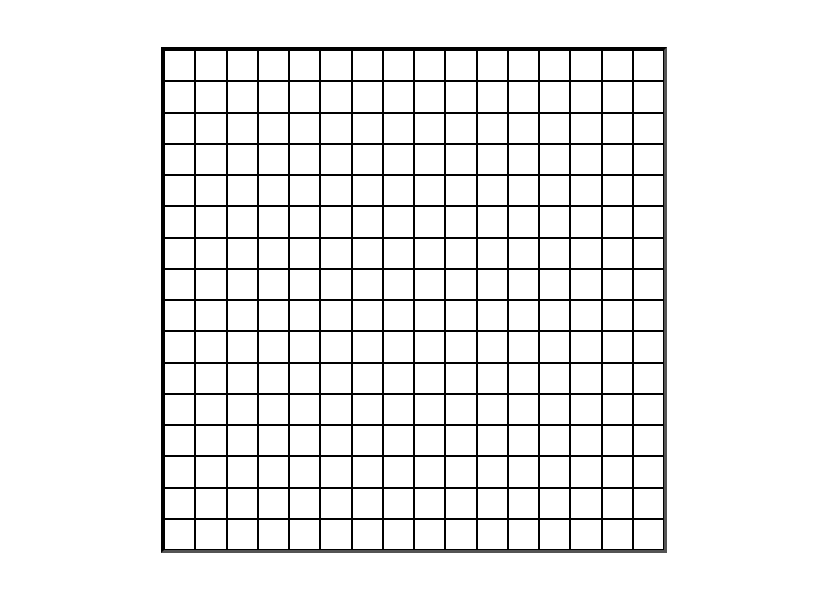
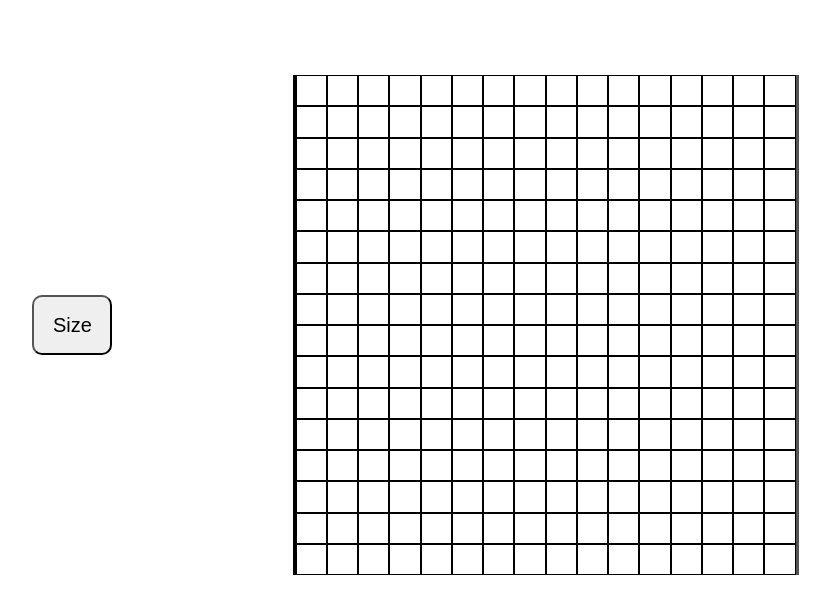
Before and after one commit to Emmanuel-va1d/etch-a-sketch, a plain HTML site: page index.html in a window 1280 px wide. Shown: the whole page, without its empty margins (226-1056 px from the left). Drawn offline with Linux system fonts and the light colour scheme.

Commit message:
The hover effect works on all and any sized grid square. Added a button with an event listener, which prompts the user to enter a number from 4 - 100, which changes the size of the grid. Through testing, I have found that after once or twice of changing the size, the website would get stuck on prompting the user to enter a number. In order to escape this, I have needed to repeatedly press either cancel or enter until the prompt disapeared and the size would change. I will attempt to figure out a fix for it. I also cleaned up the code on JavaScript, and removed the onload function for the window

```diff
--- a/index.html
+++ b/index.html
@@ -9,6 +9,7 @@
     <title>Etch A Sketch</title>
 </head>
 <body>
+    <button>Size</button>
     <div id="container">
     </div>
 </body>
--- a/script.js
+++ b/script.js
@@ -1,19 +1,28 @@
-window.onload = () => {
-    const container = document.querySelector("#container");
-    let grid = [];
-    for (let i = 0; i < 16; i++) {
-        grid[i] = [];
-        for (let j = 0; j < 16; j++) {
-            const side = 500 / 16;
-            grid[i][j] = document.createElement("div");
-            grid[i][j].classList.add("grid-item");
-            grid[i][j].classList.add(`r-${i + 1}c-${j + 1}`);
-            grid[i][j].style.width = `${side}px`;
-            grid[i][j].style.height = `${side}px`;
-            container.appendChild(grid[i][j]);
-        }
+const container = document.querySelector("#container");
+const btn = document.querySelector("button");
+
+let size = 16;
+let grid = [];
+
+let createGrid = size => {
+    for (let i = 0; i < size ** 2; i++) {
+        const side = 500 / size;
+        grid[i] = document.createElement("div");
+        grid[i].classList.add("grid-item");
+        grid[i].style.width = `${side}px`;
+        grid[i].style.height = `${side}px`;
+        container.appendChild(grid[i]);
     }
     const divs = document.querySelectorAll(".grid-item");
+    divs.forEach(cell => cell.addEventListener("mouseover", () => cell.style.backgroundColor = "black"));
 
-    divs.forEach(cell => cell.addEventListener("mouseover", () => cell.style.backgroundColor = "black"));
-};
+    btn.addEventListener("click", clear = () => {
+        divs.forEach(cell => cell.remove());
+        size = prompt("Size (4-100): ");
+        if (size < 4 || size > 100)
+            size = 4;
+        createGrid(size);
+    });
+}
+
+createGrid(size);
--- a/styles.css
+++ b/styles.css
@@ -1,12 +1,20 @@
 * {
     box-sizing: border-box;
+    overflow: hidden;
 }
 
 body {
     display: flex;
     align-items: center;
     justify-content: space-evenly;
-    margin: 50px;
+    margin: 75px;
+}
+
+button {
+    width: 80px;
+    height: 60px;
+    border-radius: 10px;
+    font-size: 20px;
 }
 
 #container {
```
